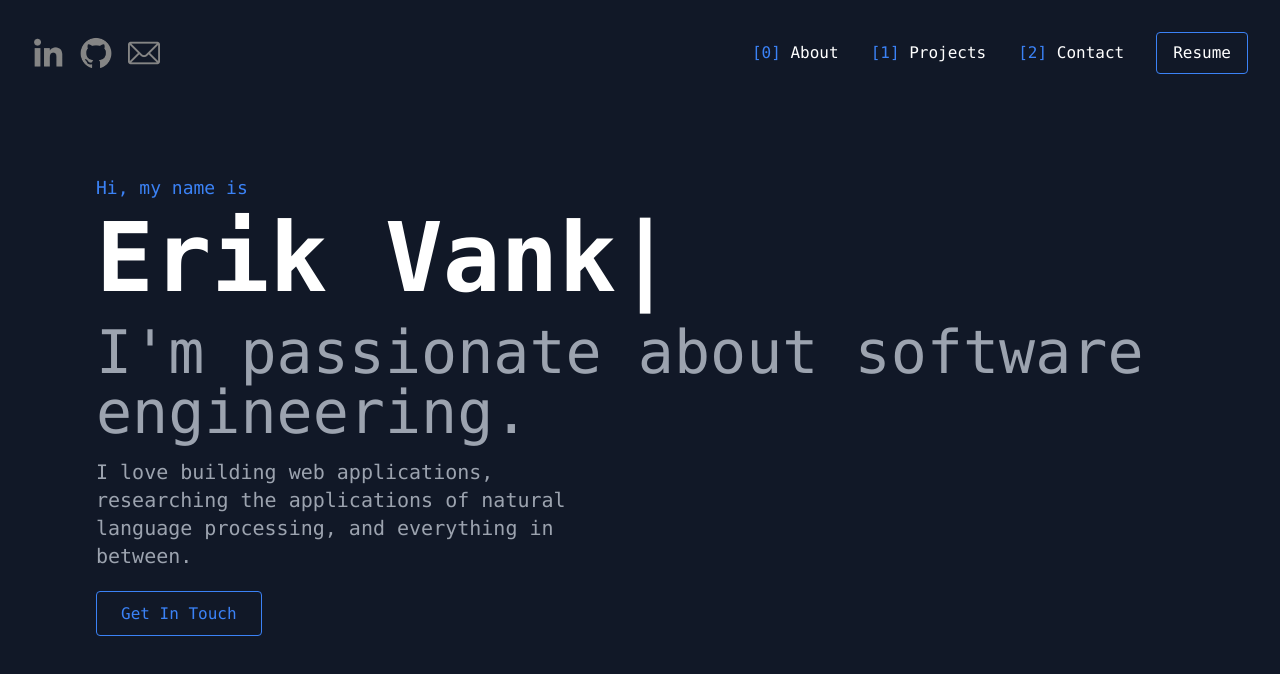
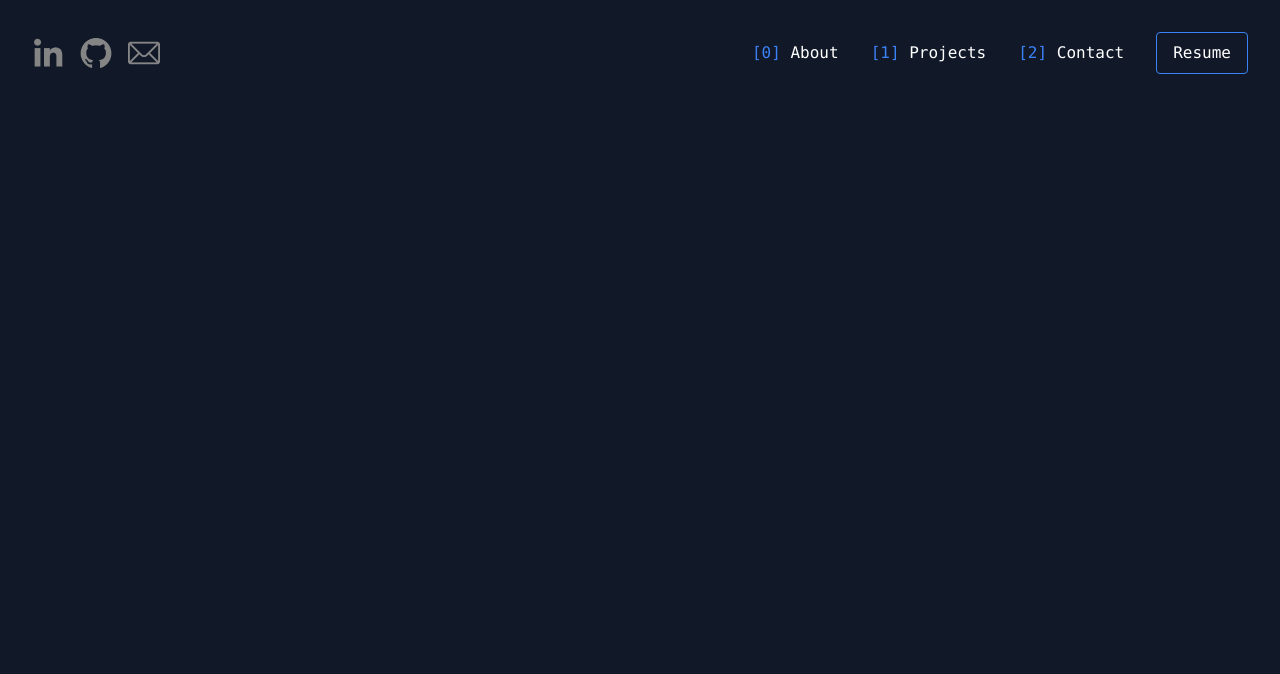
Before and after one commit to erikv05/erikv05.github.io, a React (Create React App) app in the folder web-ui/: page /contact in a window 1280 px wide. Shown: the top 674 px of the page. Built offline with nearby package versions, Linux system fonts and the light colour scheme; what @fvilers/disable-react-devtools would draw is missing.

Commit message:
fix: router works

```diff
--- a/web-ui/src/App.tsx
+++ b/web-ui/src/App.tsx
@@ -1,27 +1,14 @@
 import { BrowserRouter as Router, Routes, Route, Link } from "react-router-dom";
 import About from "./About";
+import Contact from "./Contact";
 
 function App() {
   return (
     <Router>
       <div>
-        <nav>
-          <ul>
-            <li>
-              <Link to="/">About</Link>
-            </li>
-            <li>
-              <Link to="/">About</Link>
-            </li>
-            {/* ... other links */}
-          </ul>
-        </nav>
-
-        {/* A <Routes> looks through its children <Route>s and
-            renders the first one that matches the current URL. */}
         <Routes>
           <Route path="/" element={<About />} />
-          {/* ... other routes */}
+          <Route path="/contact" element={<Contact />} />
         </Routes>
       </div>
     </Router>
--- a/web-ui/src/About.tsx
+++ b/web-ui/src/Contact.tsx
@@ -1,7 +1,6 @@
 import React from "react";
-import { TypeAnimation } from "react-type-animation";
 
-const About: React.FC = () => {
+const Contact: React.FC = () => {
   return (
     <div className="min-h-screen bg-gray-900 flex flex-col font-mono">
       {/* Navigation bar */}
@@ -94,7 +93,7 @@ const About: React.FC = () => {
           <a href="#projects" className="hover:animate-bounce-one">
             <span className="text-blue-500">[1]</span> Projects
           </a>
-          <a href="#contact" className="hover:animate-bounce-one">
+          <a href="/contact" className="hover:animate-bounce-one">
             <span className="text-blue-500">[2]</span> Contact
           </a>
           <a
@@ -107,41 +106,10 @@ const About: React.FC = () => {
         </nav>
       </header>
 
-      {/* Main content */}
-      <main className="flex-grow flex flex-col items-start justify-center text-white px-8 lg:px-24">
-        {/* Typing animation */}
-        <div className="text-left">
-          <p className="text-blue-500 text-lg mb-2 animate-pulse">
-            Hi, my name is
-          </p>
-          <TypeAnimation
-            className="font-bold text-6xl lg:text-8xl"
-            sequence={["Erik Vank", 1000]}
-            speed={10}
-            repeat={0}
-            wrapper={"div"}
-          />
-          <p className="text-4xl lg:text-6xl mt-4 text-gray-400">
-            I'm passionate about software engineering.
-          </p>
-          <p className="text-lg lg:text-xl mt-4 text-gray-400 max-w-lg">
-            I love building web applications, researching the applications of
-            natural language processing, and everything in between.
-          </p>
-        </div>
-
-        {/* Get In Touch button */}
-        <div className="mt-8">
-          <a
-            href="#contact"
-            className="text-blue-500 border border-blue-500 px-6 py-3 rounded hover:bg-blue-500 hover:text-black transition duration-300"
-          >
-            Get In Touch
-          </a>
-        </div>
-      </main>
+      {/* TODO Main content */}
+      <main className="flex-grow flex flex-col items-start justify-center text-white px-8 lg:px-24"></main>
     </div>
   );
 };
 
-export default About;
+export default Contact;
--- a/web-ui/src/index.tsx
+++ b/web-ui/src/index.tsx
@@ -1,6 +1,6 @@
 import React from "react";
 import ReactDOM from "react-dom/client";
-import About from "./About";
+import App from "./App";
 import "./index.css";
 import { disableReactDevTools } from "@fvilers/disable-react-devtools";
 
@@ -11,6 +11,6 @@ const root = ReactDOM.createRoot(
 );
 root.render(
   <React.StrictMode>
-    <About />
+    <App />
   </React.StrictMode>
 );
```
